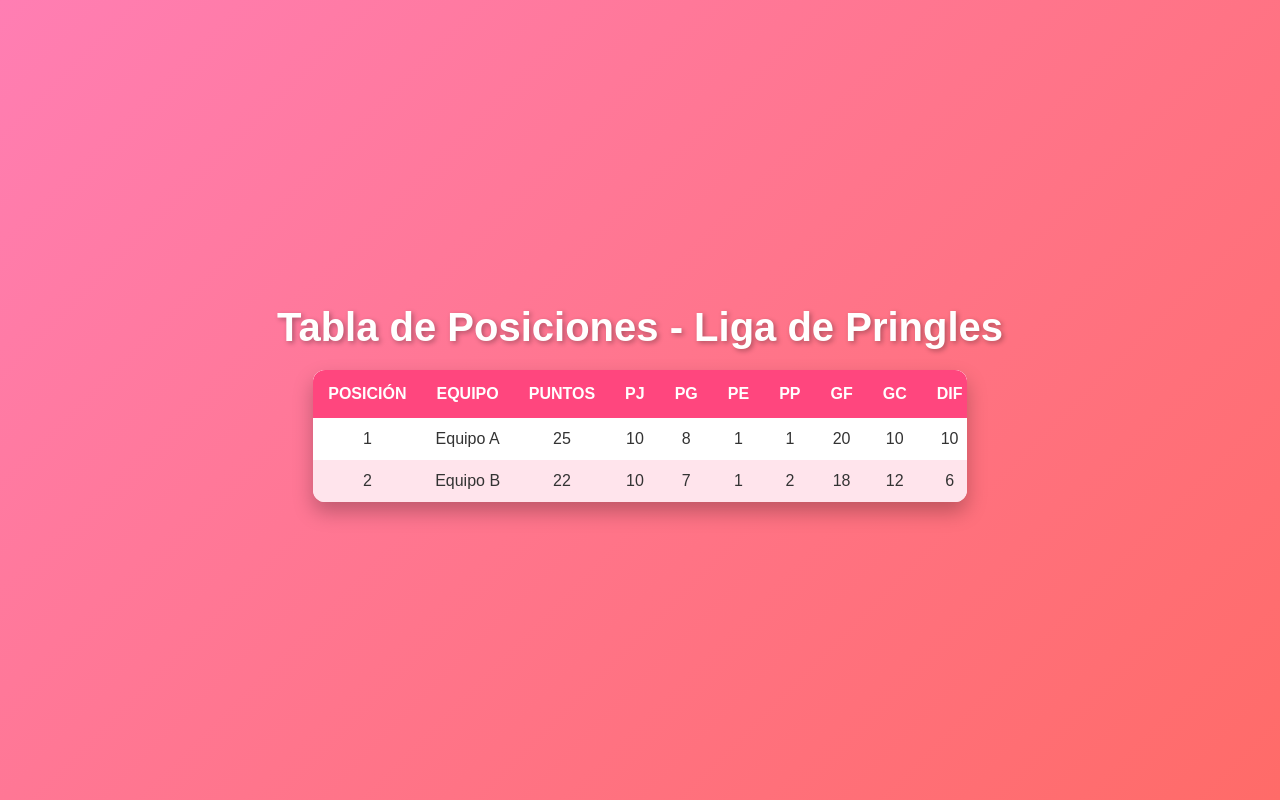
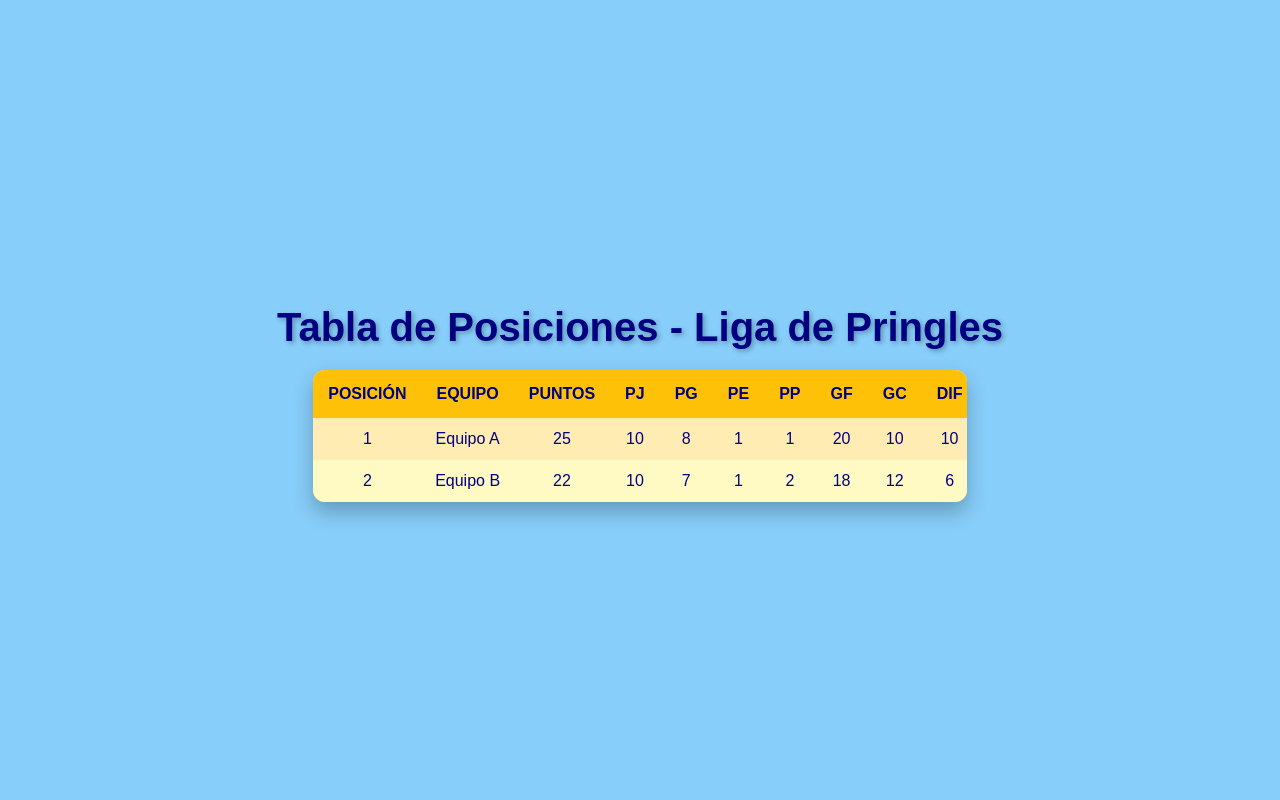
Before and after one commit to Dimitritri7/tabla-liga-pringles, a plain HTML site: page index.html in a window 1280 px wide. Drawn offline with Linux system fonts and the light colour scheme.

Commit message:
Update index.html

```diff
--- a/index.html
+++ b/index.html
@@ -10,8 +10,8 @@
             font-family: 'Arial', sans-serif;
             margin: 0;
             padding: 0;
-            background: linear-gradient(135deg, #ff7eb3, #ff758c, #ff6b68);
-            color: #fff;
+            background-color: #87CEFA; /* Fondo celeste */
+            color: #000080; /* Texto azul */
             min-height: 100vh;
             display: flex;
             justify-content: center;
@@ -23,7 +23,7 @@
             width: 90%;
             max-width: 1000px;
             margin: 20px auto;
-            background-color: #fff;
+            background-color: #FFD700; /* Fondo amarillo */
             border-radius: 12px;
             overflow: hidden;
             box-shadow: 0px 10px 20px rgba(0, 0, 0, 0.25);
@@ -36,8 +36,8 @@
         }
 
         th {
-            background-color: #ff467e;
-            color: #fff;
+            background-color: #FFC107; /* Encabezado amarillo oscuro */
+            color: #000080; /* Texto azul */
             text-transform: uppercase;
             font-weight: bold;
             padding: 15px;
@@ -47,27 +47,27 @@
         td {
             padding: 12px;
             text-align: center;
-            color: #333;
+            color: #000080; /* Texto azul */
             font-size: 16px;
         }
 
         tr:nth-child(even) {
-            background-color: #ffe4ec; /* Color claro alterno */
+            background-color: #FFF9C4; /* Color amarillo claro alterno */
         }
 
         tr:nth-child(odd) {
-            background-color: #fff;
+            background-color: #FFECB3; /* Otro amarillo claro */
         }
 
         tr:hover {
-            background-color: #ffe9f0; /* Efecto hover */
+            background-color: #FFF176; /* Efecto hover amarillo */
             cursor: pointer;
         }
 
         /* Estilo del título */
         h1 {
             text-align: center;
-            color: #fff;
+            color: #000080; /* Azul oscuro */
             margin-bottom: 10px;
             font-size: 2.5rem;
             text-shadow: 2px 2px 5px rgba(0, 0, 0, 0.3);
```
